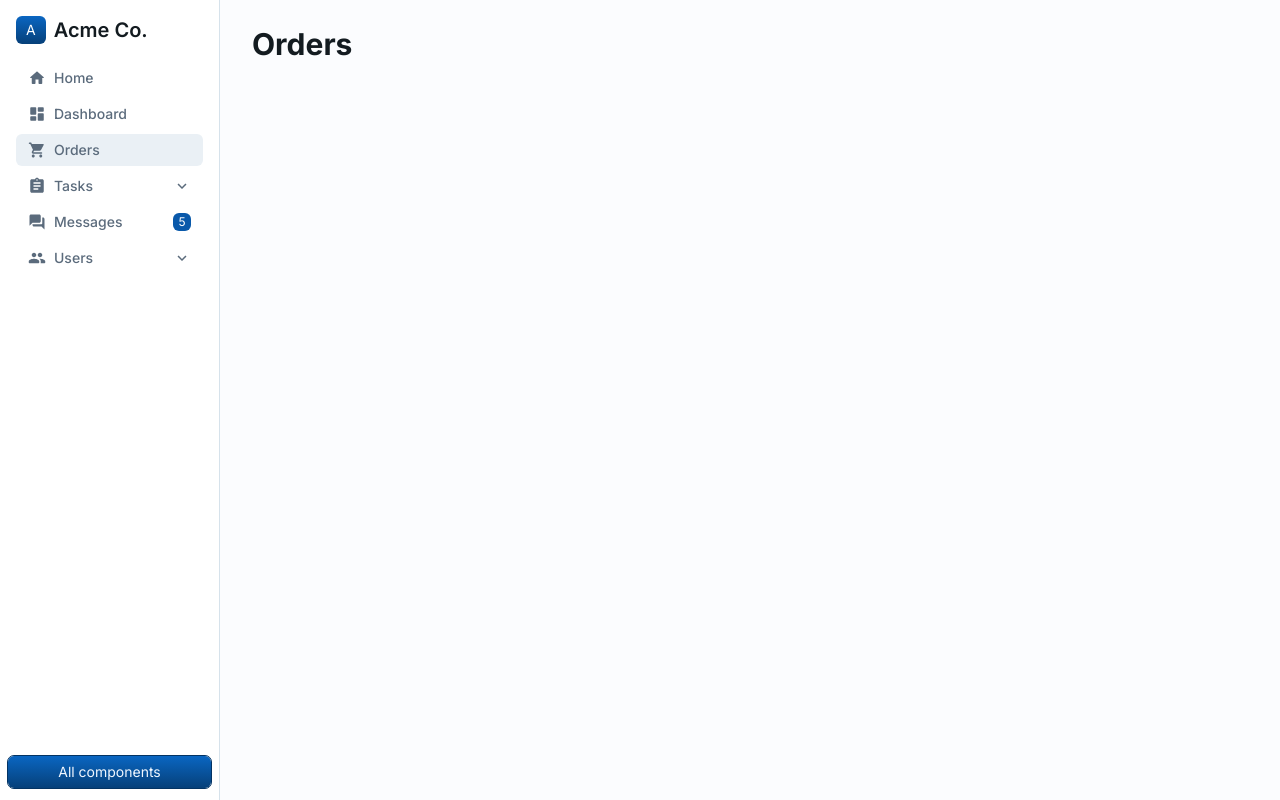
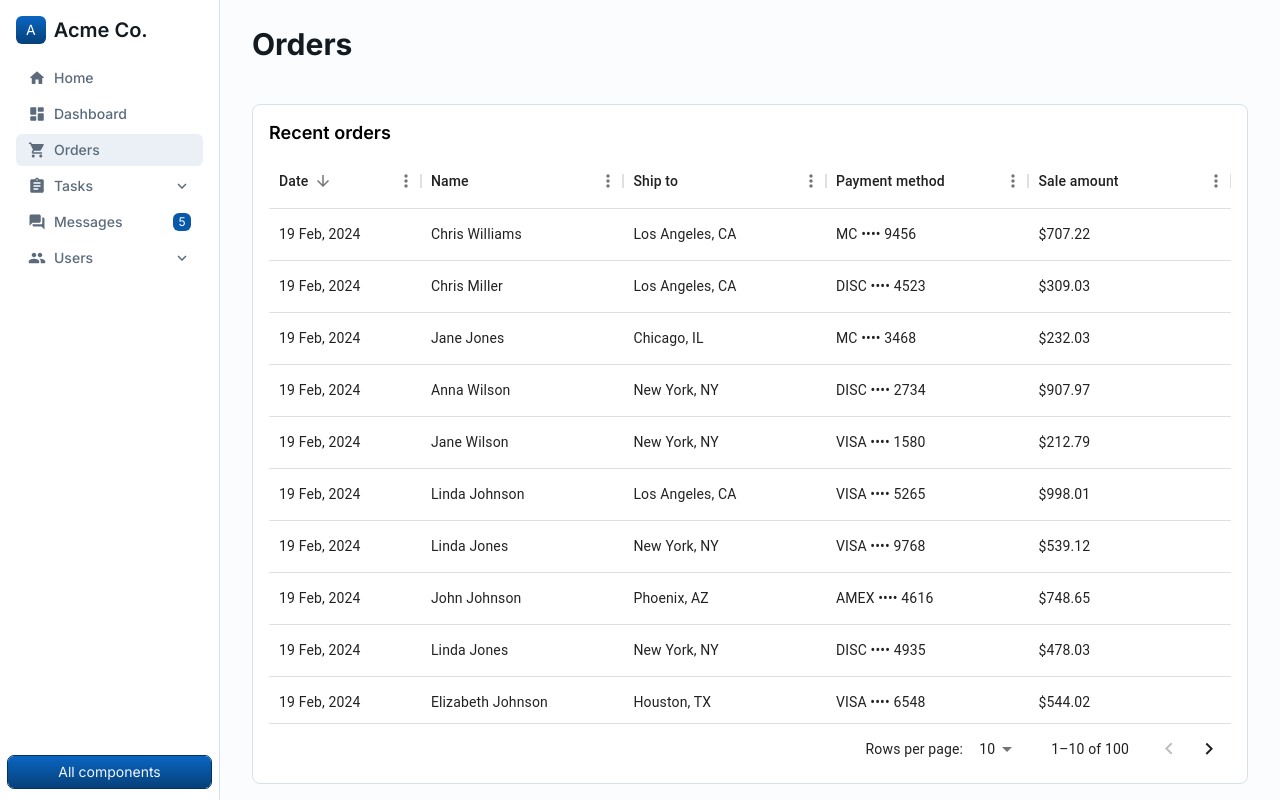
Before and after one commit to hasdfa/base-ui-tailwindcss-nextjs-admin-dashboard-template, a Next.js app: page /app/orders in a window 1280 px wide. Built offline with nearby package versions, Linux system fonts and the light colour scheme.

Commit message:
feat: placeholder for Orders page

```diff
--- a/src/app/app/orders/page.tsx
+++ b/src/app/app/orders/page.tsx
@@ -1,12 +1,24 @@
 import DashboardLayout from '@/components/layouts/Dashboard'
 import Typography from '@/components/uikit/Typography'
+import Card from '@/components/uikit/Card'
+
+import DashboardOrdersTable from '@/components/app/DashboardOrdersTable'
 
 export default function DashboardHome() {
   return (
-    <DashboardLayout>
+    <DashboardLayout containerClassName="flex flex-col h-full">
       <Typography component="h1" variant="h2" className="col-span-12">
         Orders
       </Typography>
+      <Card
+        className="col-span-12 flex-1"
+        style={{ maxHeight: 'calc(100dvh - 120px)' }}
+      >
+        <Typography variant="subtitle2" className="text-lg">
+          Recent orders
+        </Typography>
+        <DashboardOrdersTable className="flex-1" />
+      </Card>
     </DashboardLayout>
   )
 }
--- a/src/components/app/DashboardOrdersTable/index.tsx
+++ b/src/components/app/DashboardOrdersTable/index.tsx
@@ -1,11 +1,13 @@
 'use client'
 
-import { DataGrid } from '@mui/x-data-grid'
+import { DataGrid, DataGridProps } from '@mui/x-data-grid'
 
 import columns from './columns'
 import rows from './rows'
 
-export default function DashboardOrdersTable() {
+export default function DashboardOrdersTable(
+  props: Omit<DataGridProps, 'rows' | 'columns' | 'initialState'>
+) {
   return (
     <DataGrid
       rows={rows}
@@ -27,6 +29,7 @@ export default function DashboardOrdersTable() {
           border: 'none',
         },
       }}
+      {...props}
     />
   )
 }
```
